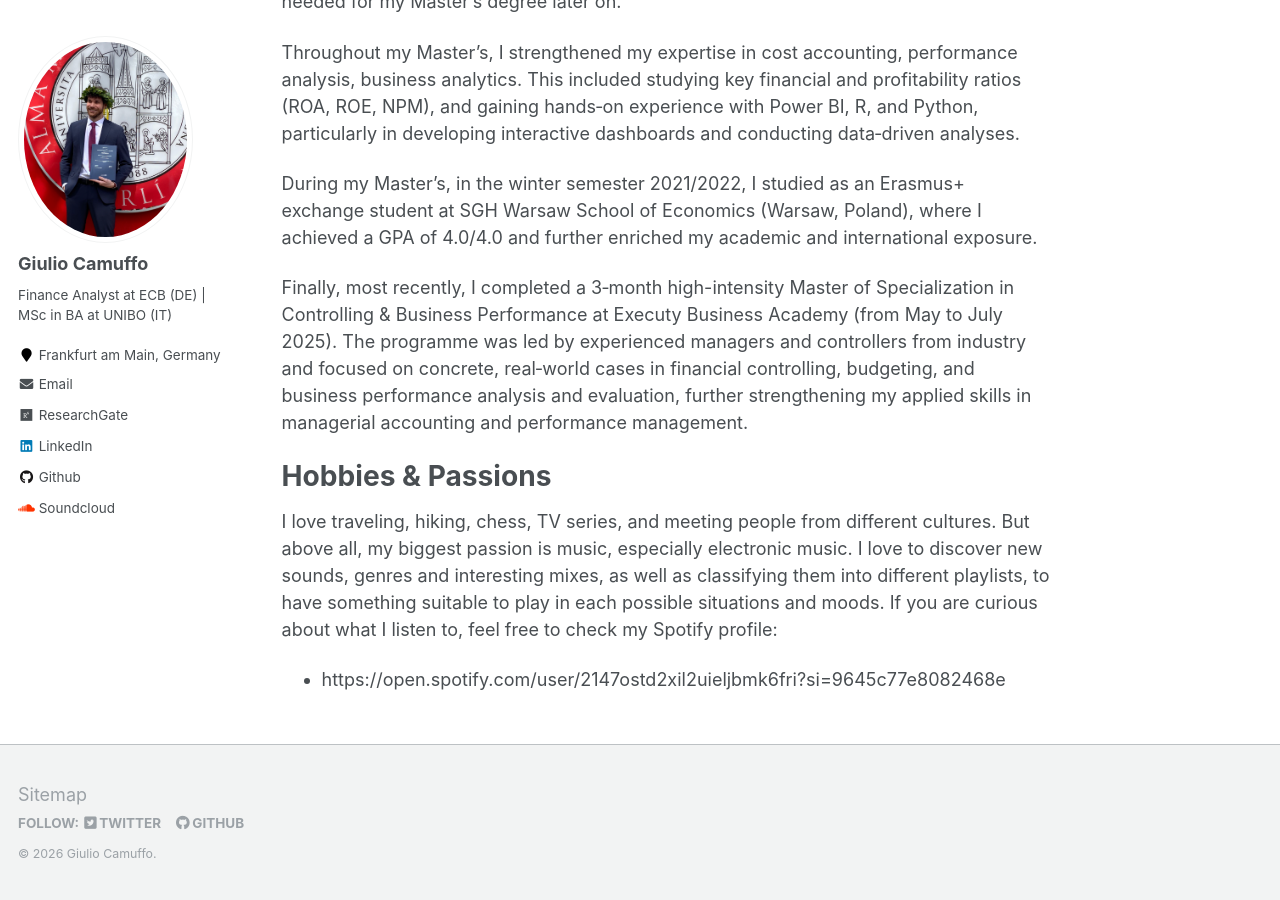
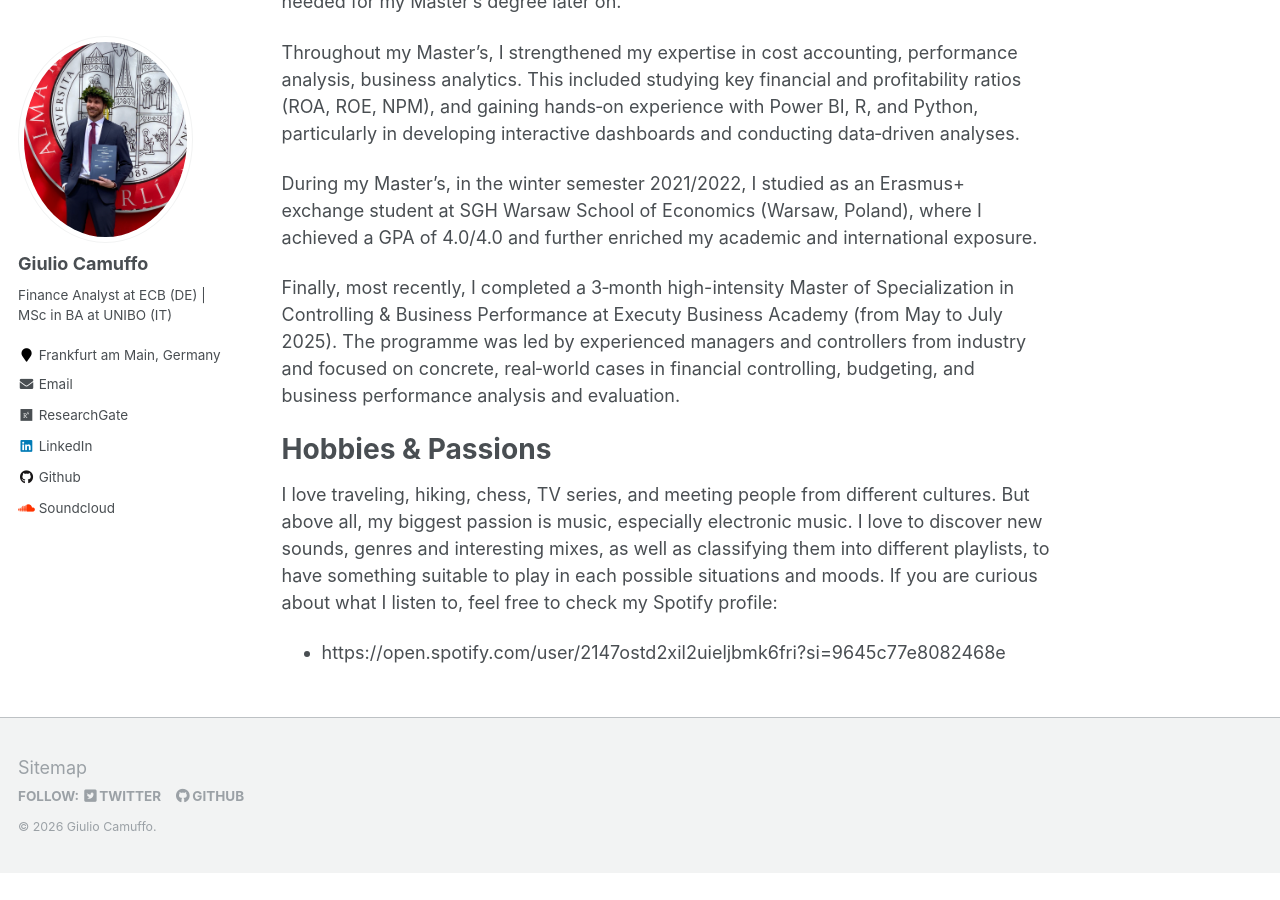
Before and after one commit to giulio-camuffo/giulio-camuffo.github.io, a Jekyll site: the page built from _pages/about.md, in a window 1280 px wide and 900 px high, scrolled down 2575 px. Built offline with Jekyll 4.4.1, drawn with Linux system fonts in a browser that asks for light colours; nearby versions of some CDN libraries; after the commit the page ends 3448 px from its top, so only the background shows below that.

Commit message:
Refine about page content for clarity
Removed redundant phrase about strengthening applied skills in managerial accounting and performance management.

```diff
--- a/_pages/about.md
+++ b/_pages/about.md
@@ -59,7 +59,7 @@ Throughout my Master’s, I strengthened my expertise in cost accounting, perfor
 
 During my Master's, in the winter semester 2021/2022, I studied as an Erasmus+ exchange student at SGH Warsaw School of Economics (Warsaw, Poland), where I achieved a GPA of 4.0/4.0 and further enriched my academic and international exposure.
 
-Finally, most recently, I completed a 3‑month high-intensity Master of Specialization in Controlling & Business Performance at Executy Business Academy (from May to July 2025). The programme was led by experienced managers and controllers from industry and focused on concrete, real‑world cases in financial controlling, budgeting, and business performance analysis and evaluation, further strengthening my applied skills in managerial accounting and performance management.
+Finally, most recently, I completed a 3‑month high-intensity Master of Specialization in Controlling & Business Performance at Executy Business Academy (from May to July 2025). The programme was led by experienced managers and controllers from industry and focused on concrete, real‑world cases in financial controlling, budgeting, and business performance analysis and evaluation.
 
 # **Hobbies & Passions**
 I love traveling, hiking, chess, TV series, and meeting people from different cultures. But above all, my biggest passion is music, especially electronic music. I love to discover new sounds, genres and interesting mixes, as well as classifying them into different playlists, to have something suitable to play in each possible situations and moods. If you are curious about what I listen to, feel free to check my Spotify profile:
```
